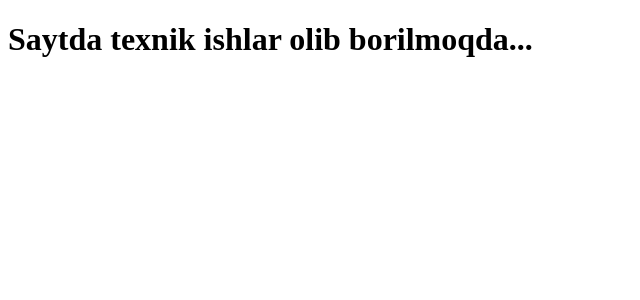
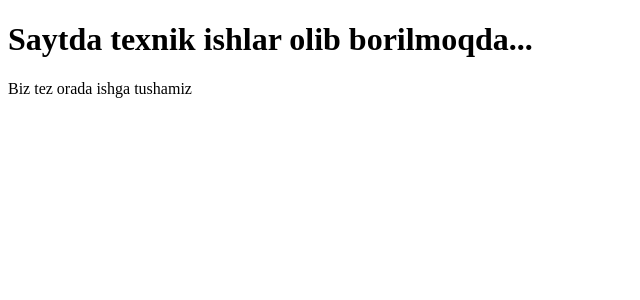
Before and after one commit to Sariqdasturchi/sariqdasturchi-uz, a React (Create React App) app: page / in a window 1280 px wide. Shown: the top 300 px of the page, without its empty margins (0-640 px from the left). Built offline with nearby package versions, Linux system fonts and the light colour scheme.

Commit message:
yangi teg

```diff
--- a/src/App.js
+++ b/src/App.js
@@ -40,6 +40,7 @@ function App() {
     return (
         <>
             <h1>Saytda texnik ishlar olib borilmoqda...</h1>
+            <p>Biz tez orada ishga tushamiz</p>
         </>
     )
 }
```
